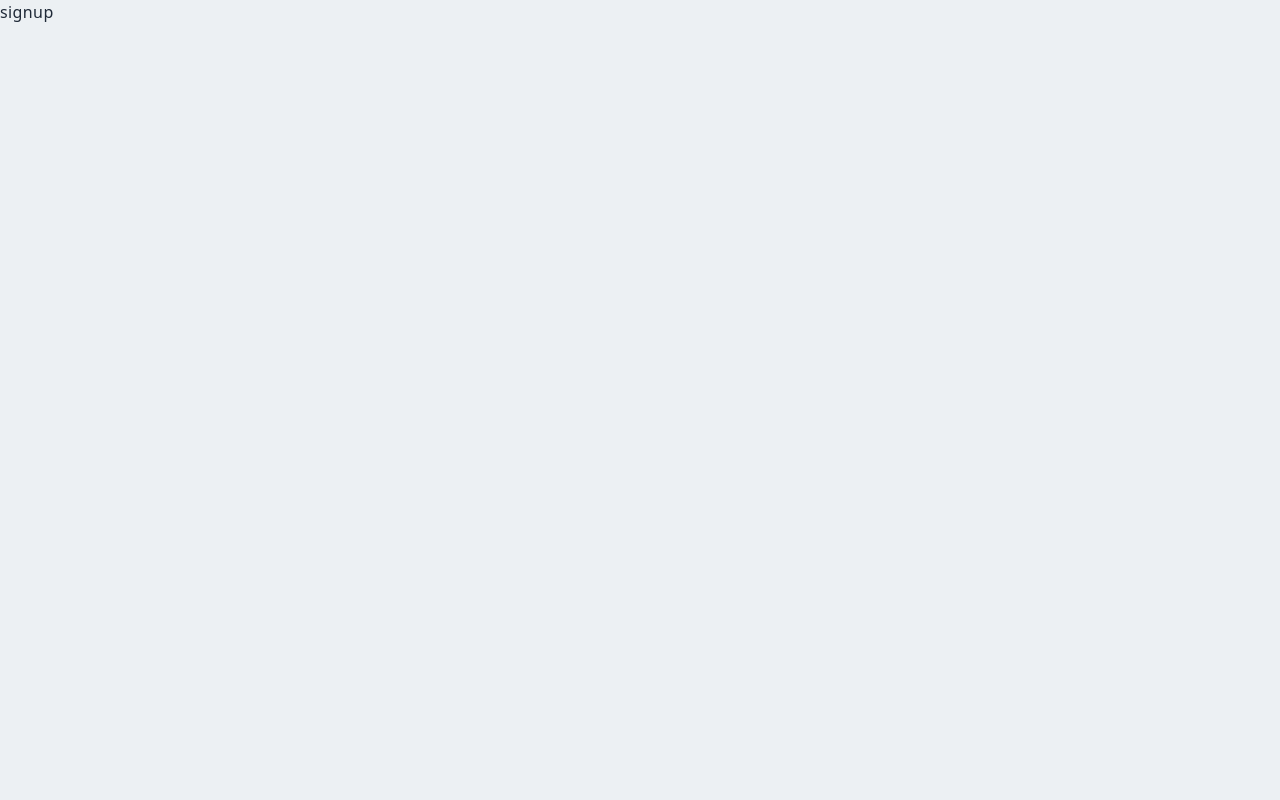
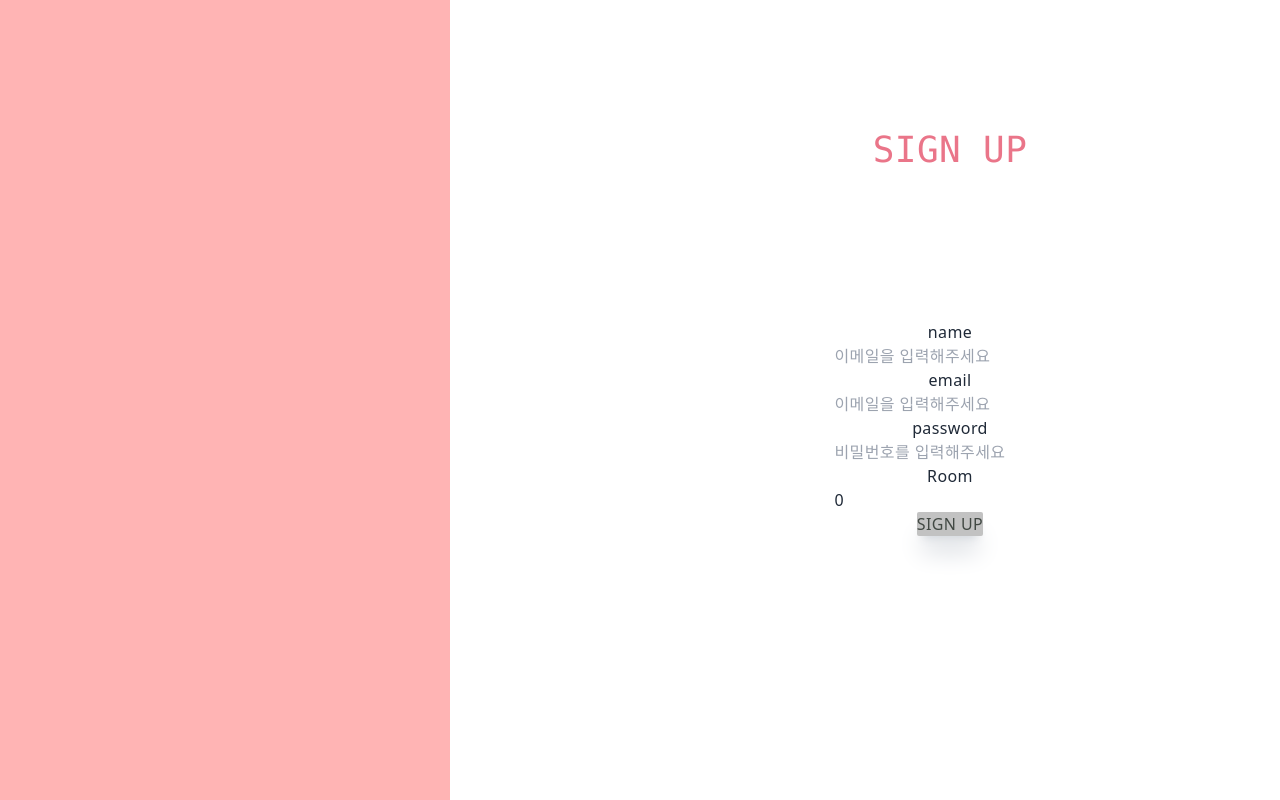
Before and after one commit to Stay-Mate/Stay-mate-client, a Next.js app: page /signup in a window 1280 px wide. Built offline with nearby package versions, Linux system fonts and the light colour scheme.

Commit message:
✨ :: 회원가입 구현

```diff
--- /dev/null
+++ b/components/Signup/index.tsx
@@ -0,0 +1,95 @@
+import { useRouter } from "next/router";
+import React, { FormEvent, useState } from "react";
+
+const Signup = () => {
+  const [name, setName ] = useState("");
+  const [email, setEmail] = useState("");
+  const [password, setPassword] = useState("");
+  const [roomNumber, setRoomNumber] = useState(0);
+
+  const router = useRouter();
+
+  const handleSubmit = async (e: FormEvent<HTMLFormElement>) => {
+    e.preventDefault();
+    const response = await fetch("/api/signup", {
+      method: "POST",
+      headers: {
+        "Content-Type": "application/json",
+      },
+      body: JSON.stringify({ name, email, password, roomNumber }),
+    });
+
+    const data = await response.json();
+    console.log(data);
+
+    if (data.success) {
+      // JWT 토큰을 클라이언트에 저장하는 코드 작성
+      localStorage.setItem("token", data.token);
+      console.log("success");
+      router.push("/");
+    } else {
+      // 회원가입 실패 처리
+      console.log("Sorry");
+    }
+  };
+
+  return (
+    <div className="fixed w-screen h-full flex bg-white">
+      <div className="w-[450px] h-screen bg-[#FFB4B4]"></div>
+      <div>
+        <div className="w-[400px] h-[230px] ml-[300px] mt-[130px] text-center ">
+          <h2 className="font-normal text-[#EA7589] font-mono">SIGN UP</h2>
+          <form
+            className="w-full h-full bg-slate-500] mt-[150px]"
+            onSubmit={handleSubmit}
+          >
+            <div >
+              <div>name</div>
+              <input
+                value={name}
+                onChange={(e) => setName(e.target.value)}
+                placeholder="이메일을 입력해주세요"
+                required
+              />
+            </div>
+            <div >
+              <div >email</div>
+              <input
+                value={email}
+                onChange={(e) => setEmail(e.target.value)}
+                placeholder="이메일을 입력해주세요"
+                required
+              />
+            </div>
+            <div>
+              <div >password</div>
+              <input
+                type="password"
+                value={password}
+                onChange={(e) => setPassword(e.target.value)}
+                placeholder="비밀번호를 입력해주세요"
+                required
+              />
+            </div>
+            <div>
+              <div>Room</div>
+              <input
+                value={roomNumber}
+                onChange={(e) => setRoomNumber(parseInt(e.target.value))}
+                placeholder="이메일을 입력해주세요"
+                required
+              />
+            </div>
+            <button
+              type="submit"
+            >
+              sign up
+            </button>
+          </form>
+        </div>
+      </div>
+    </div>
+  );
+};
+
+export default Signup;
--- a/pages/signup.tsx
+++ b/pages/signup.tsx
@@ -1,8 +1,11 @@
+import Signup from '@/components/Signup';
 import React from 'react'
 
 const signup = () => {
   return (
-    <div>signup</div>
+    <div>
+      <Signup/>
+    </div>
   )
 }
 
```
